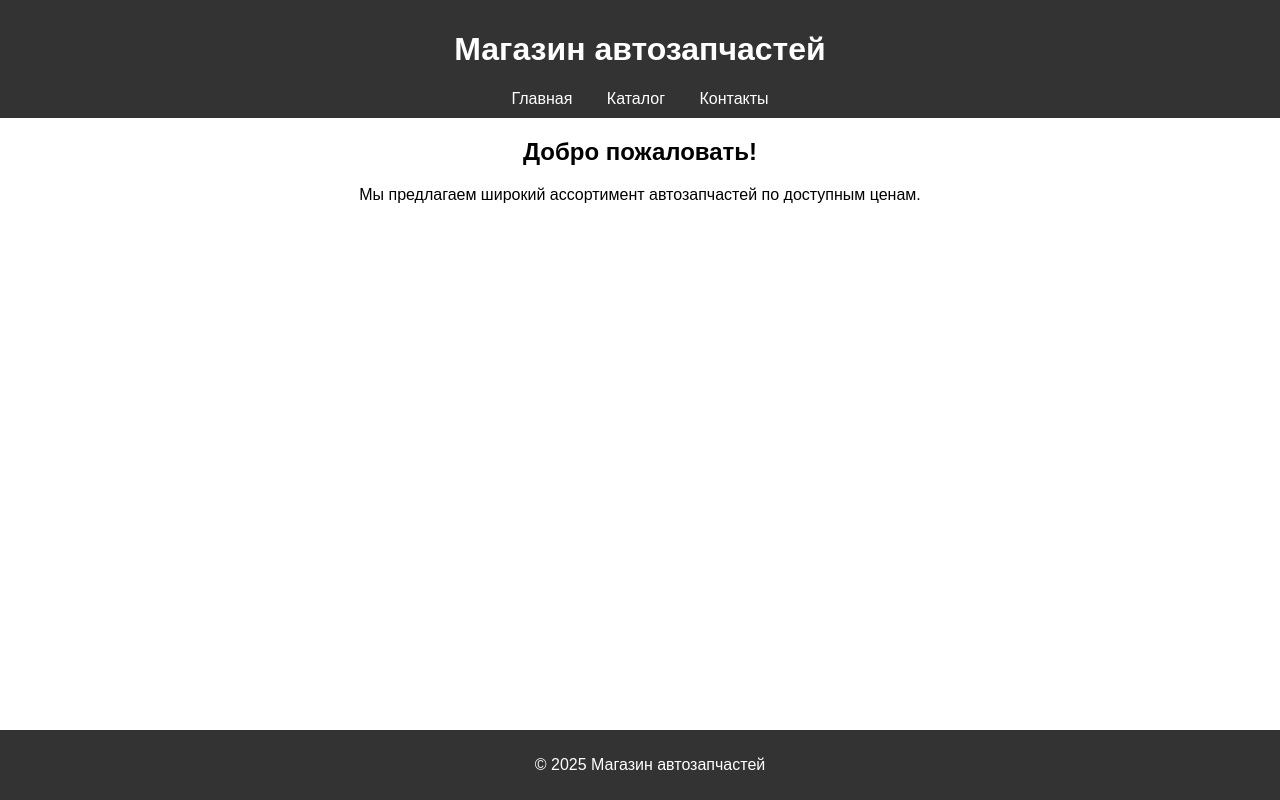
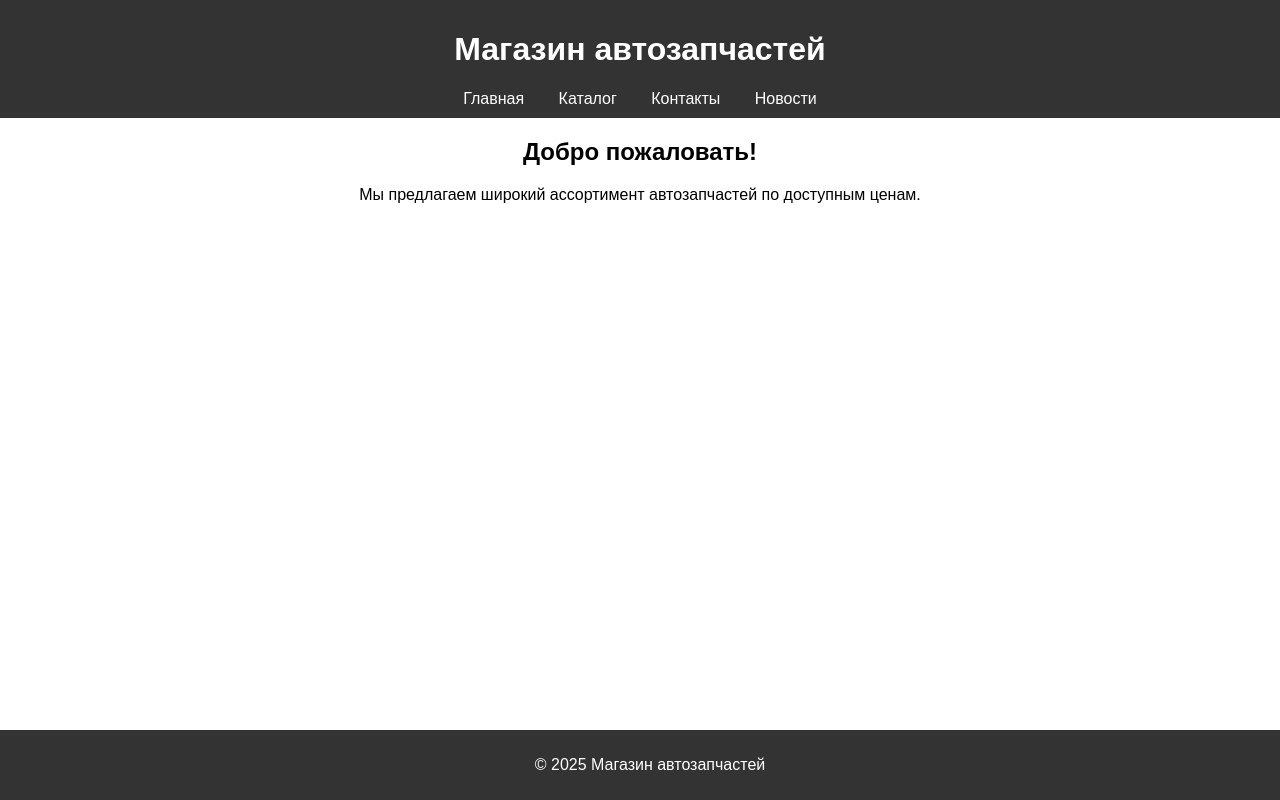
Before and after one commit to Xcho47/47AUTO, a plain HTML site: page index.html in a window 1280 px wide. Drawn offline with Linux system fonts and the light colour scheme.

Commit message:
Update index.html

```diff
--- a/index.html
+++ b/index.html
@@ -13,6 +13,7 @@
             <a href="#">Главная</a>
             <a href="#">Каталог</a>
             <a href="#">Контакты</a>
+            <a href="#">Новости</a>
         </nav>
     </header>
     <main>
```
